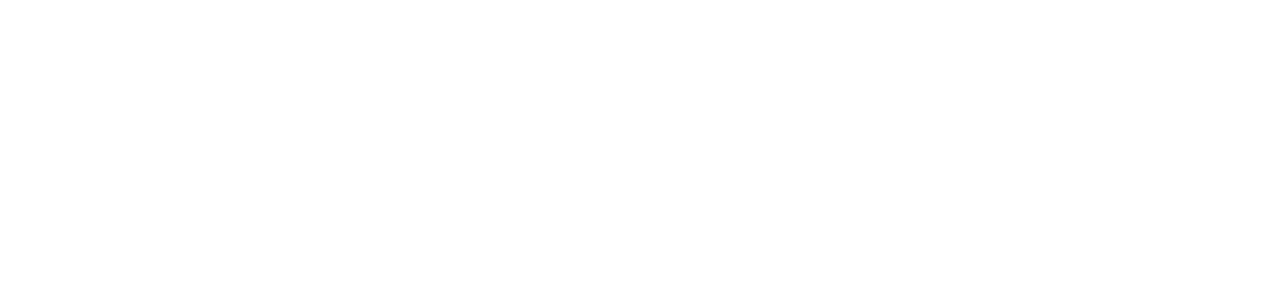
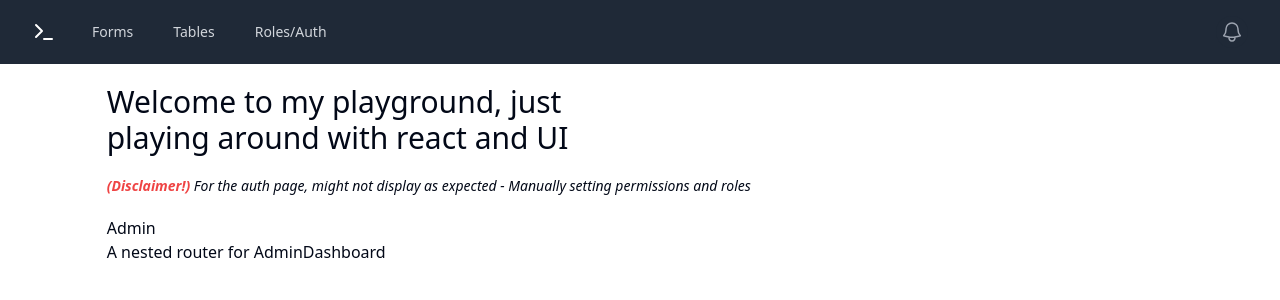
Before and after one commit to MusiliC/react-ts-playground, a React (Vite) app: page /admin/dashboard in a window 1280 px wide. Before the commit this address had no page. Shown: the top 300 px of the page. Built offline with nearby package versions, Linux system fonts and the light colour scheme.

Commit message:
Working with routes, nested and outlets

```diff
--- a/src/App.tsx
+++ b/src/App.tsx
@@ -1,22 +1,46 @@
-import { BrowserRouter,Route, Routes } from "react-router-dom";
+import { BrowserRouter, Route, Routes } from "react-router-dom";
 import AppLayout from "./common/AppLayout";
 import ParentForm from "./pages/ParentForm";
 import TablesPage from "./pages/TablesPage";
 import AuthPage from "./pages/AuthPage";
+import { AuthProvider } from "./features/auth/AuthContext";
+import ProtectedRoute from "./common/ProtectedRoute";
+import Admin from "./features/auth/Admin";
+import AdminDashboard from "./features/auth/AdminDashboard";
 
 function App() {
   return (
+    <AuthProvider>
       <BrowserRouter>
         <main>
           <Routes>
-          <Route element={<AppLayout />}>
+            <Route
+              element={
+                <ProtectedRoute>
+                  <AppLayout />
+                </ProtectedRoute>
+              }
+            >
               <Route index element={<ParentForm />} />
               <Route path="/tables" element={<TablesPage />} />
               <Route path="/auth" element={<AuthPage />} />
+
+              {/* Admin Only Route */}
+              <Route
+                path="/admin"
+                element={
+                  <ProtectedRoute roles={["admin"]}>
+                    <Admin />
+                  </ProtectedRoute>
+                }
+              >
+                <Route path="dashboard" element={<AdminDashboard />} />
+              </Route>
             </Route>
           </Routes>
         </main>
       </BrowserRouter>
+    </AuthProvider>
   );
 }
 
--- /dev/null
+++ b/src/common/ProtectedRoute.tsx
@@ -0,0 +1,15 @@
+import { RoleType } from "@/features/auth/role";
+
+
+interface ProtectedRouteProps {
+  roles?: RoleType[];
+  children: React.ReactNode;
+}
+
+const ProtectedRoute = ({ children, roles }: ProtectedRouteProps) => {
+   console.log("Inside protected routes for this role " + roles);
+
+  return children;
+};
+
+export default ProtectedRoute;
--- /dev/null
+++ b/src/features/auth/Admin.tsx
@@ -0,0 +1,13 @@
+import { Outlet } from "react-router-dom"
+
+
+const Admin = () => {
+  return (
+    <>
+      <div>Admin</div>
+      <Outlet />
+    </>
+  );
+}
+
+export default Admin
--- /dev/null
+++ b/src/features/auth/AdminDashboard.tsx
@@ -0,0 +1,9 @@
+
+
+const AdminDashboard = () => {
+  return (
+    <div>A nested router for AdminDashboard</div>
+  )
+}
+
+export default AdminDashboard
--- /dev/null
+++ b/src/features/auth/Agent.tsx
@@ -0,0 +1,9 @@
+
+
+const Agent = () => {
+  return (
+    <div>Agent</div>
+  )
+}
+
+export default Agent
--- /dev/null
+++ b/src/features/auth/Trustee.tsx
@@ -0,0 +1,9 @@
+
+
+const Trustee = () => {
+  return (
+    <div>Trustee</div>
+  )
+}
+
+export default Trustee
--- a/src/pages/AuthPage.tsx
+++ b/src/pages/AuthPage.tsx
@@ -1,6 +1,11 @@
+import { useAuthContext } from "@/features/auth/AuthContext";
 
 
 const AuthPage = () => {
+
+  const {role, isLoggedIn} = useAuthContext();
+  console.log(role, isLoggedIn);
+
   return (
     <div>AuthPage</div>
   )
```
Also changed, not shown: src/ChatGptAppPage.tsx (deleted, +0 -46 lines). Lines whose indentation alone changed are shown as unchanged.
